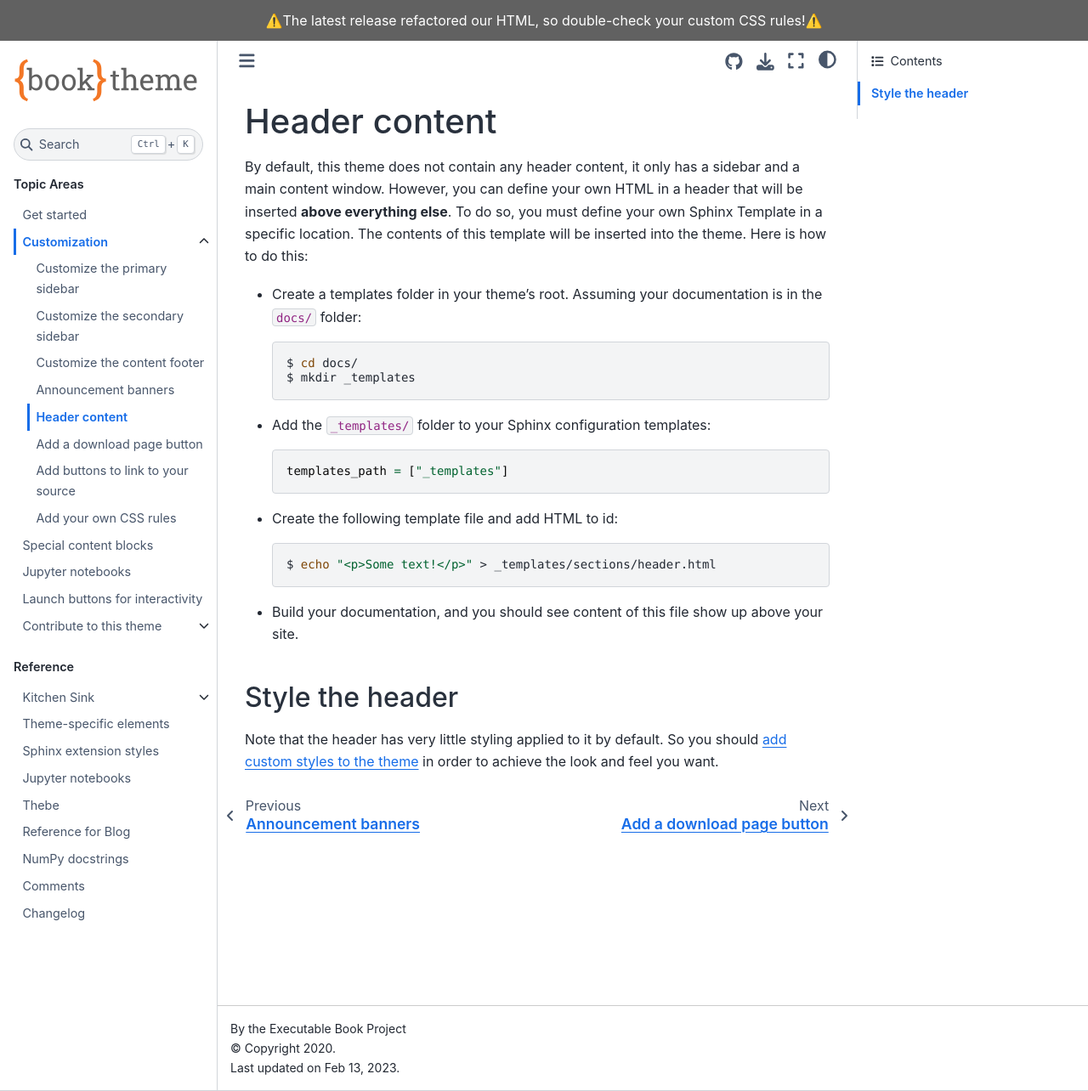
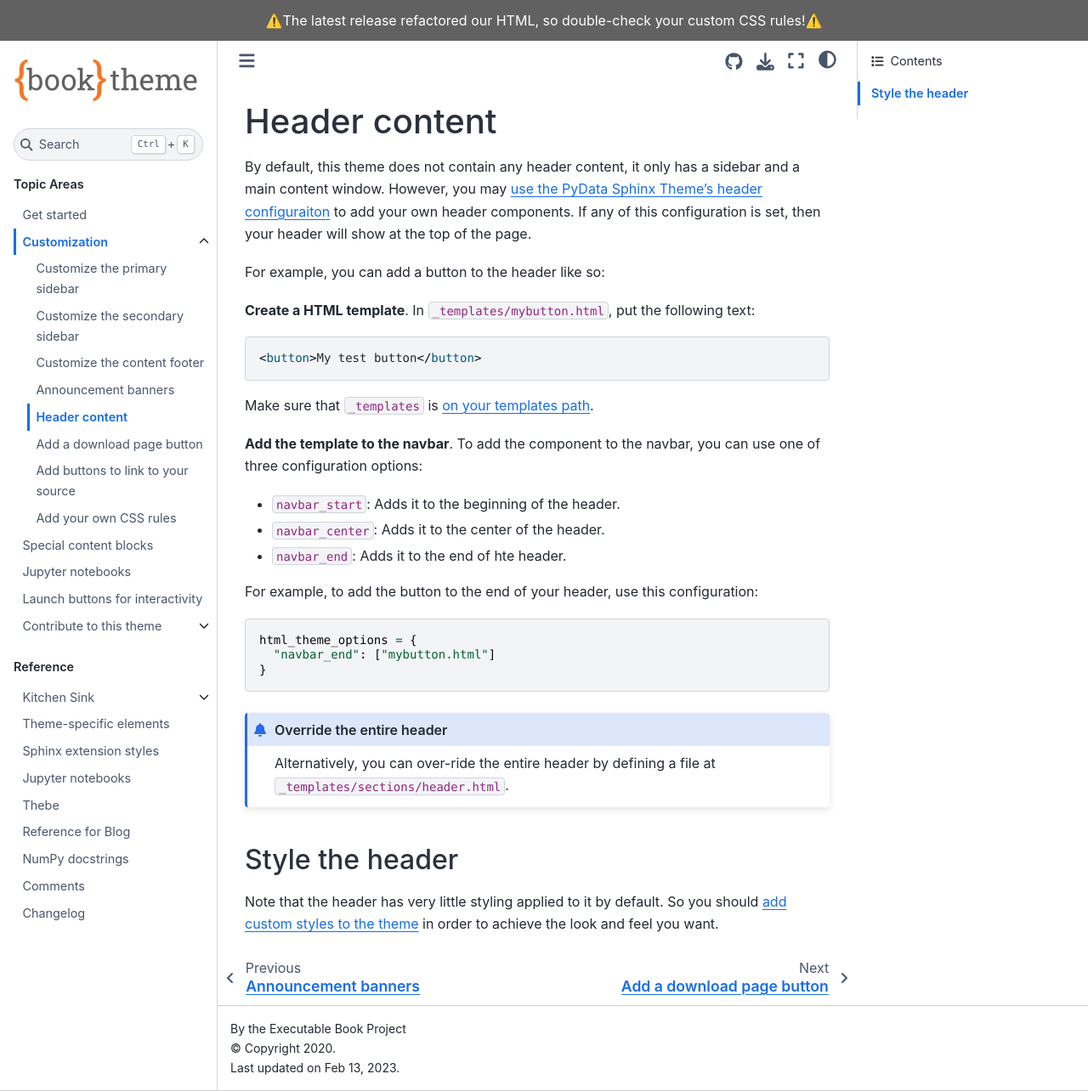
Before and after one commit to executablebooks/sphinx-book-theme, a Sphinx documentation site: the page built from docs/customize/header.md, in a window 1280 px wide and 1284 px high. Shown: the whole window at 85% size. Built offline with Sphinx 7.4.7 and the Sphinx Book theme 1.1.4, drawn with Linux system fonts in a browser that asks for light colours; comment, search, counter and statistics services are not loaded.

Commit message:
Header support

````diff
--- /dev/null
+++ b/docs/_templates/header-test.html
@@ -0,0 +1,6 @@
+{# This is a test template to try out insertion in the header.
+   You can un-comment the line that adds this to our header in `conf.py`
+#}
+<button>Test button 1</button>
+<button>Test button 2</button>
+<button>Test button 3</button>
--- a/docs/_templates/sections/header.html
+++ /dev/null
@@ -1,2 +0,0 @@
-<!-- Uncomment the line below to show off a header! -->
-<!-- Hello world! -->
--- a/docs/conf.py
+++ b/docs/conf.py
@@ -131,6 +131,9 @@
     # "home_page_in_toc": True,
     # "extra_footer": "<a href='https://google.com'>Test</a>",  # DEPRECATED KEY
     # "show_navbar_depth": 2,
+    # "navbar_start": ["header-test.html"],
+    # "navbar_center": ["header-test.html"],
+    # "navbar_end": ["header-test.html"],
 }
 
 # sphinxext.opengraph
--- a/docs/customize/header.md
+++ b/docs/customize/header.md
@@ -1,28 +1,36 @@
 # Header content
 
 By default, this theme does not contain any header content, it only has a sidebar and a main content window.
-However, you can define your own HTML in a header that will be inserted **above everything else**.
-To do so, you must define your own Sphinx Template in a specific location.
-The contents of this template will be inserted into the theme.
-Here is how to do this:
+However, you may [use the PyData Sphinx Theme's header configuraiton](https://pydata-sphinx-theme.readthedocs.io/en/stable/user_guide/layout.html#header-navigation-bar) to add your own header components.
+If any of this configuration is set, then your header will show at the top of the page.
 
-- Create a templates folder in your theme's root. Assuming your documentation is in the `docs/` folder:
+For example, you can add a button to the header like so:
 
-  ```console
-  $ cd docs/
-  $ mkdir _templates
-  ```
-- Add the `_templates/` folder to your Sphinx configuration templates:
+**Create a HTML template**. In `_templates/mybutton.html`, put the following text:
 
-  ```python
-  templates_path = ["_templates"]
-  ```
-- Create the following template file and add HTML to id:
+```html
+<button>My test button</button>
+```
 
-  ```console
-  $ echo "<p>Some text!</p>" > _templates/sections/header.html
-  ```
-- Build your documentation, and you should see content of this file show up above your site.
+Make sure that `_templates` is [on your templates path](https://www.sphinx-doc.org/en/master/usage/configuration.html#confval-templates_path).
+
+**Add the template to the navbar**. To add the component to the navbar, you can use one of three configuration options:
+
+- `navbar_start`: Adds it to the beginning of the header.
+- `navbar_center`: Adds it to the center of the header.
+- `navbar_end`: Adds it to the end of hte header.
+
+For example, to add the button to the end of your header, use this configuration:
+
+```python
+html_theme_options = {
+  "navbar_end": ["mybutton.html"]
+}
+```
+
+:::{admonition} Override the entire header
+Alternatively, you can over-ride the entire header by defining a file at `_templates/sections/header.html`.
+:::
 
 ## Style the header
 
--- a/pyproject.toml
+++ b/pyproject.toml
@@ -23,7 +23,7 @@
 requires-python = ">=3.7"
 dependencies = [
   "sphinx>=4,<7",
-  "pydata-sphinx-theme>=0.13.rc2",
+  "pydata-sphinx-theme@git+https://github.com/pydata/pydata-sphinx-theme",
 ]
 
 license = { file = "LICENSE" }
--- a/src/sphinx_book_theme/assets/styles/abstracts/_variables.scss
+++ b/src/sphinx_book_theme/assets/styles/abstracts/_variables.scss
@@ -42,7 +42,6 @@
 html {
   // Over-ride the pydata theme so that readers can use their system base
   --pst-font-size-base: none;
-  --pst-header-height: 0px;
 }
 
 // Overrides for pydata sphinx theme.
--- a/src/sphinx_book_theme/assets/styles/index.scss
+++ b/src/sphinx_book_theme/assets/styles/index.scss
@@ -20,6 +20,7 @@
 @import "sections/article";
 @import "sections/article-container";
 @import "sections/header-article";
+@import "sections/header-primary";
 @import "sections/sidebar-primary";
 @import "sections/sidebar-secondary";
 @import "sections/footer-content";
--- a/src/sphinx_book_theme/assets/styles/sections/_sidebar-primary.scss
+++ b/src/sphinx_book_theme/assets/styles/sections/_sidebar-primary.scss
@@ -3,6 +3,9 @@
 *********************************************/
 
 .bd-sidebar-primary {
+  // So that it sticks to the top of the page instead of the header height
+  top: 0;
+
   transition: margin-left $animation-time ease 0s,
     opacity $animation-time ease 0s, visibility $animation-time ease 0s;
   font-size: $sbt-font-size-small-1;
--- a/src/sphinx_book_theme/assets/styles/sections/_sidebar-secondary.scss
+++ b/src/sphinx_book_theme/assets/styles/sections/_sidebar-secondary.scss
@@ -3,6 +3,9 @@
 *********************************************/
 
 .bd-sidebar-secondary {
+  // So that it sticks to the top of the page instead of the header height
+  top: 0;
+
   // Wide screen behavior
   @media (min-width: $breakpoint-lg) {
     background: var(--pst-color-background);
--- a/src/sphinx_book_theme/theme/sphinx_book_theme/sections/header.html
+++ /dev/null
@@ -1 +0,0 @@
-{# Intentionally blank to over-ride the PyData theme header #}
````
Also changed, not shown: src/sphinx_book_theme/assets/styles/sections/_header-article.scss (+0 -15 lines), src/sphinx_book_theme/assets/styles/sections/_header-primary.scss (added, +21 -0 lines), src/sphinx_book_theme/theme/sphinx_book_theme/theme.conf (+26 -9 lines).
